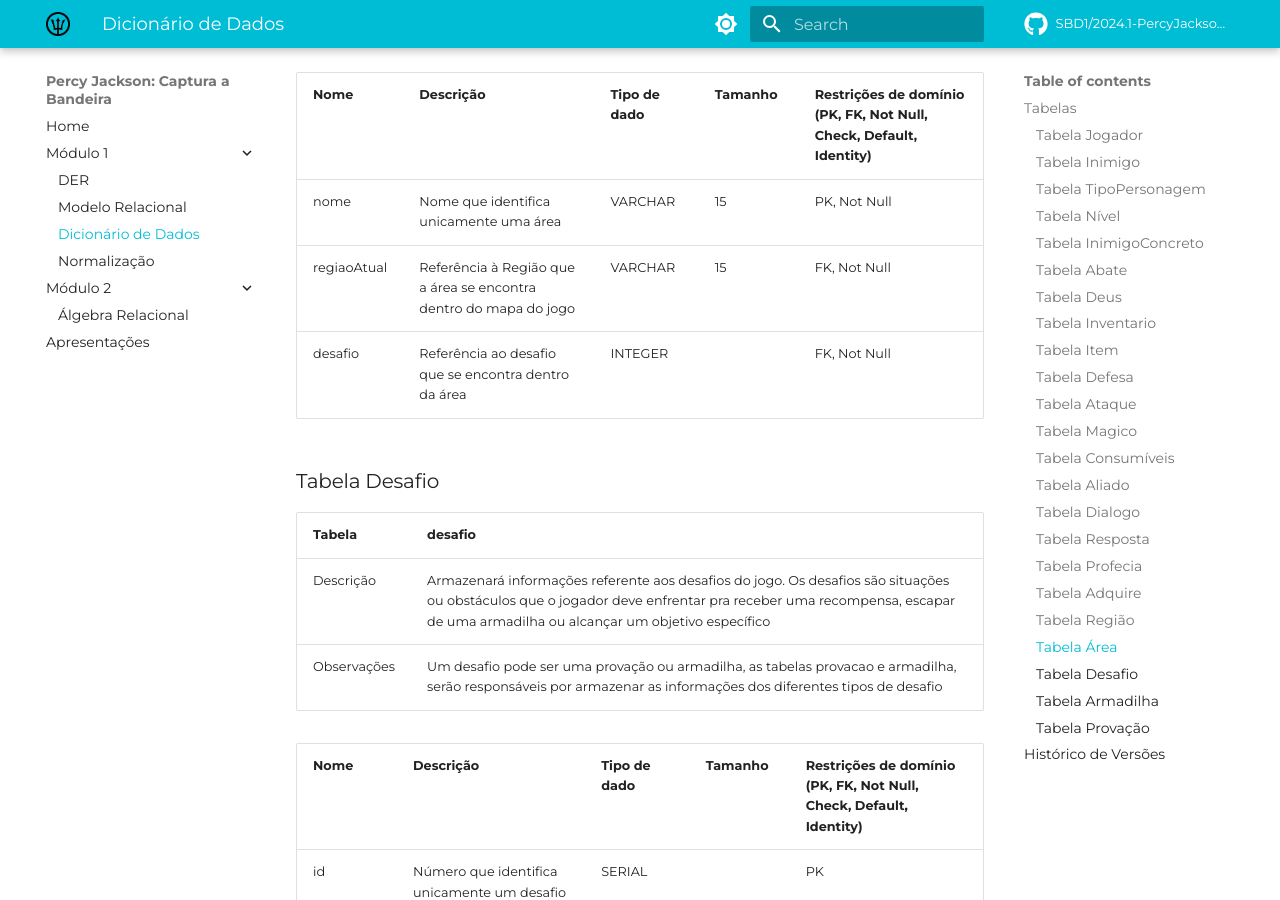
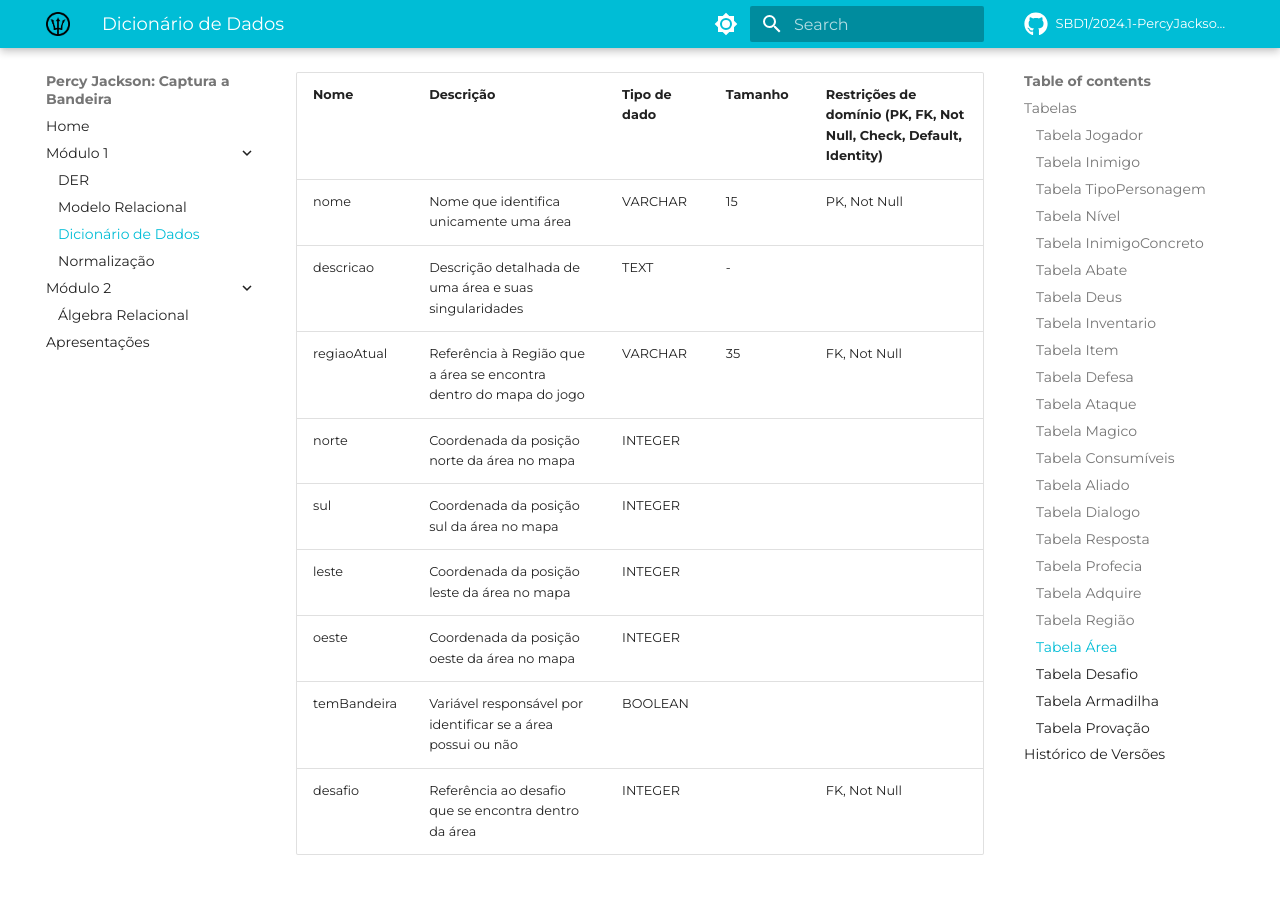
Before and after one commit to SBD1/2024.1-PercyJackson, an MkDocs documentation site: the page built from docs/modulo1/DD.md, in a window 1280 px wide and 900 px high, scrolled down 16971 px. Built offline with MkDocs 1.6.1 and Material for MkDocs 9.7.7, drawn with Linux system fonts in a browser that asks for light colours; comment, search, counter and statistics services are not loaded; some of the changed text lies outside the part shown.

Commit message:
feat: add table area new columns

```diff
--- a/docs/modulo1/DD.md
+++ b/docs/modulo1/DD.md
@@ -25,7 +25,7 @@
 | arma             | Referência ao item de ataque que o personagem possui equipado. Oferece bônus no atributo de força e combate. Quando o valor for "null", então o personagem não possui nenhum Item de ataque equipado               | INTEGER      | -       | FK                                                                 |
 | itemMagico       | Referência ao item mágico que o personagem possui equipado. Oferece bônus em vários atributos dependendo do item. Quando o valor for "null", então o personagem não possui nenhum Item mágico equipado             | INTEGER      | -       | FK                                                                 |
 | deus             | Referência ao deus que define os atributos inicias do personagem                                                                                                                                                   | VARCHAR      | 15      | FK, Not Null                                                       |
-| areaAtual        | Referência à área que o personagem se encontra dentro do mapa do jogo                                                                                                                                              | VARCHAR      | 15      | FK, Not Null                                                       |
+| areaAtual        | Referência à área que o personagem se encontra dentro do mapa do jogo                                                                                                                                              | VARCHAR      | 35      | FK, Not Null                                                       |
 | nivel            | Referência ao nível atual do personagem. Ao atingir os pontos base do próximo nível, o personagem muda para o nível acima do atual                                                                                 | INTEGER      | -       | FK, Not Null, Default = 1                                          |
 
 ### Tabela Inimigo
@@ -83,7 +83,7 @@
 | nomeConcreto | O nome que identifica unicamente uma instância de Inimigo                                                                                                                                                                            | VARCGAR      | 15      | PK, Not Null                                                       |
 | vidaAtual    | A vida atual da instância de Inimigo, ao chegar a 0 a instância é derrotada. O valor inicial deste atributo deve ser o mesmo valor do atributo vidaMax do Inimigo gerador da instância, isso poderá ser feito a partir de um trigger | INTEGER      |         | Not Null                                                           |
 | inimigo      | Referência ao Inimigo gerador desta instância                                                                                                                                                                                        | VARCHAR      | 15      | FK, Not Null                                                       |
-| areaAtual    | Referência à área que o personagem se encontra dentro do mapa do jogo                                                                                                                                                                | VARCHAR      | 25      | FK, Not Null                                                       |
+| areaAtual    | Referência à área que o personagem se encontra dentro do mapa do jogo                                                                                                                                                                | VARCHAR      | 35      | FK, Not Null                                                       |
 | loot         | Referência ao item que o jogador ganha ao derrotar esta instância de Inimigo                                                                                                                                                         | INTEGER      |         | FK, Not Null                                                       |
 
 ### Tabela Abate
@@ -211,7 +211,7 @@
 | --------- | ----------------------------------------------------------------- | ------------ | ------- | --------------------- |
 | nome      | Identificador único de aliado                                     | VARCHAR      | 15      | PK, Not Null          |
 | descricao | Descrição do aliado a ser apresentada                             | TEXT         | -       | Not Null              |
-| nomeArea  | Referência à área que o aliado se encontra dentro do mapa do jogo | VARCHAR      | 15      | FK, Not Null          |
+| nomeArea  | Referência à área que o aliado se encontra dentro do mapa do jogo | VARCHAR      | 35      | FK, Not Null          |
 
 ### Tabela Dialogo
 
@@ -278,7 +278,7 @@
 
 | Nome      | Descrição                                                                                        | Tipo de dado | Tamanho | Restrições de domínio (PK, FK, Not Null, Check, Default, Identity) |
 | --------- | ------------------------------------------------------------------------------------------------ | ------------ | ------- | ------------------------------------------------------------------ |
-| nome      | Nome que identifica unicamente uma região                                                        | VARCHAR      | 15      | PK/ Not Null                                                       |
+| nome      | Nome que identifica unicamente uma região                                                        | VARCHAR      | 35      | PK/ Not Null                                                       |
 | descricao | Descrição detalhada de uma região e suas singularidades                                          | TEXT         | -       | Not Null                                                           |
 | nivel     | A referência ao nível da região é utilizada como parâmetro para balancear os combates e desafios | INTEGER      |         | Not Null                                                           |
 
@@ -292,7 +292,13 @@
 | Nome        | Descrição                                                         | Tipo de dado | Tamanho | Restrições de domínio (PK, FK, Not Null, Check, Default, Identity) |
 | ----------- | ----------------------------------------------------------------- | ------------ | ------- | ------------------------------------------------------------------ |
 | nome        | Nome que identifica unicamente uma área                           | VARCHAR      | 15      | PK, Not Null                                                       |
-| regiaoAtual | Referência à Região que a área se encontra dentro do mapa do jogo | VARCHAR      | 15      | FK, Not Null                                                       |
+| descricao | Descrição detalhada de uma área e suas singularidades                                          | TEXT         | -       |                                                           |
+| regiaoAtual | Referência à Região que a área se encontra dentro do mapa do jogo | VARCHAR      | 35      | FK, Not Null                                                       |
+| norte | Coordenada da posição norte da área no mapa | INTEGER     |      |
+| sul | Coordenada da posição sul da área no mapa | INTEGER     |      |
+| leste | Coordenada da posição leste da área no mapa | INTEGER     |      |
+| oeste | Coordenada da posição oeste da área no mapa | INTEGER     |      |
+| temBandeira | Variável responsável por identificar se a área possui ou não | BOOLEAN     |      |                                                       |
 | desafio     | Referência ao desafio que se encontra dentro da área              | INTEGER      |         | FK, Not Null                                                       |
 
 ### Tabela Desafio
@@ -321,7 +327,7 @@
 | DTForca            | Número de força mínima que um jogador deve possuir para vencer a armadilha         | INTEGER      |         | Not Null                                                           |
 | DTAgilidade        | Número de agilidade mínima que um jogador deve possuir para vencer a armadilha     | INTEGER      |         | Not Null                                                           |
 | DTInteligencia     | Número de inteligência mínima que um jogador deve possuir para vencer a armadilha  | INTEGER      |         | Not Null                                                           |
-| areaTeletransporte | Referência à área para onde o jogador será teletransportado caso caia na armadilha | VARCHAR      | 15      | FK, Not Null                                                       |
+| areaTeletransporte | Referência à área para onde o jogador será teletransportado caso caia na armadilha | VARCHAR      | 35      | FK, Not Null                                                       |
 
 ### Tabela Provação
 
@@ -351,3 +357,4 @@
 |  6.0   | 22/07 |        Criação das tabelas Regiao, Area, Desafio, Armadilha, Provacao, Consumíveis        |    [Paulo Henrique](https://github.com/owhenrique)    |
 |  7.0   | 06/08 |  Correção de inconsistências e adições de checks em atributos de Jogador, tipoPersonagem  |     [@Neitan2001](https://github.com/Neitan2001)      |
 |  8.0   | 06/08 |  Correção de inconsistências e renomeação de atributos em Desafio, Armadilha e Provação  |     [Paulo Henrique](https://github.com/owhenrique)      |
+|  9.0   | 09/09 |  Correção tamanho de colunas referentes a PK de área e região  |     [Paulo Henrique](https://github.com/owhenrique)      |
```
